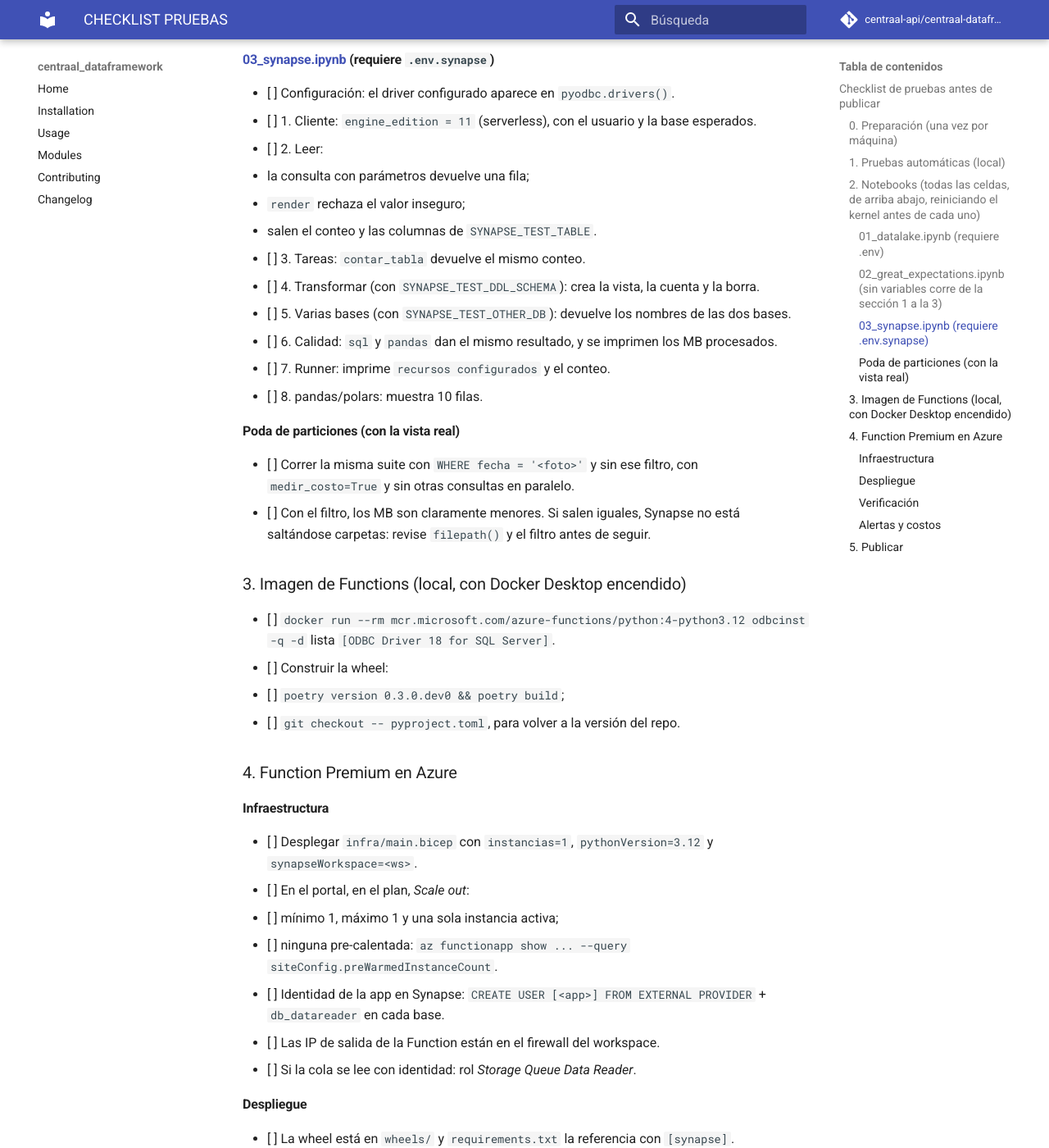
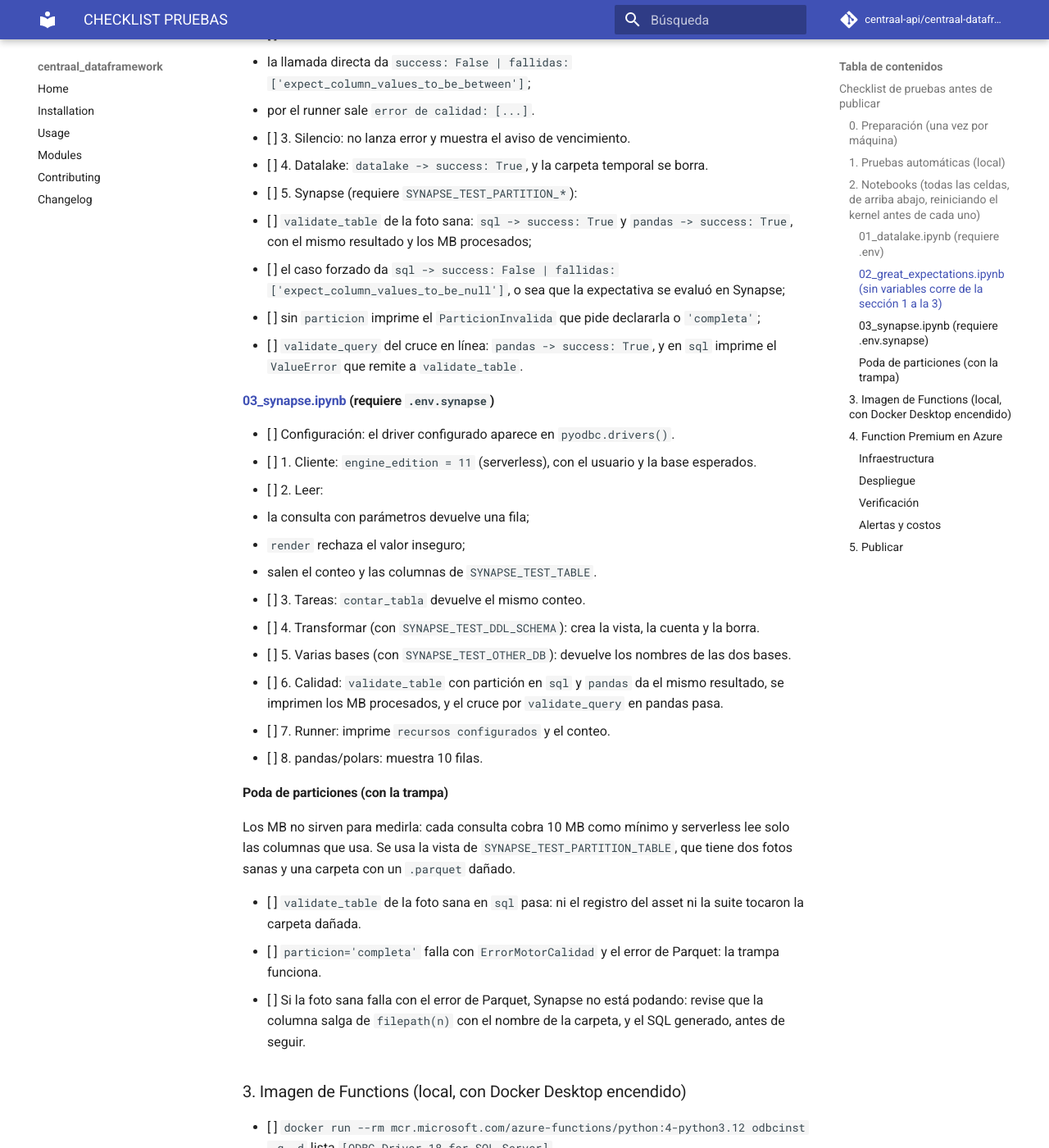
Before and after one commit to centraal-api/centraal-dataframework, an MkDocs documentation site: the page built from docs/CHECKLIST_PRUEBAS.md, in a window 1280 px wide and 1400 px high, scrolled down 2236 px. Shown: the whole window at 82% size. Built offline with MkDocs 1.6.1 and Material for MkDocs 9.7.7, drawn with Linux system fonts in a browser that asks for light colours; comment, search, counter and statistics services are not loaded; some of the changed text lies outside the part shown.

Commit message:
docs: validate_table, trampa de poda, GRANT VIEW DEFINITION y cota de GX

```diff
--- a/docs/CHECKLIST_PRUEBAS.md
+++ b/docs/CHECKLIST_PRUEBAS.md
@@ -17,17 +17,22 @@
   - `SYNAPSE_TEST_TABLE`: una vista de bronze;
   - `SYNAPSE_TEST_GX_QUERY`: un SELECT de esa vista con 2 o 3 columnas y `WHERE fecha = '<foto>'`;
   - `SYNAPSE_TEST_GX_COLUMN`: una columna de esa consulta;
+  - `SYNAPSE_TEST_PARTITION_TABLE`, `SYNAPSE_TEST_PARTITION_COLUMN`, `SYNAPSE_TEST_PARTITION_VALUE`: la vista de
+    prueba con la trampa (dos fotos sanas y una carpeta con un `.parquet` dañado, en el contenedor de pruebas, con su
+    propio `OPENROWSET ... WITH (...)` en un esquema de prueba), su columna de partición y una foto sana;
   - opcionales: `SYNAPSE_TEST_OTHER_DB` y `SYNAPSE_TEST_DDL_SCHEMA`.
-- [ ] Su IP en el firewall del workspace y su usuario en cada base: `CREATE USER [...] FROM EXTERNAL PROVIDER` + `db_datareader`.
+- [ ] Su IP en el firewall del workspace y su usuario en cada base: `CREATE USER [...] FROM EXTERNAL PROVIDER` + `db_datareader` + `GRANT VIEW DEFINITION`.
 
 ## 1. Pruebas automáticas (local)
 
-- [ ] `make test`: isort, black, flake8 y pytest en verde. Las pruebas de Synapse se saltan.
+- [ ] `make test`: isort, black, flake8 y pytest en verde. Con `.env.synapse` lleno, las pruebas de Synapse también corren aquí; sin él se saltan.
 - [ ] `pytest -m synapse -v -s` contra el workspace real:
-  - [ ] pasan `test_select_1`, `test_parameters_supported_on_serverless` y `test_read_test_table`;
-  - [ ] pasa `test_gx_native_sql_matches_pandas`, y en la salida aparece `--- SQL generado por GX ---`;
-  - [ ] ese SQL no trae `SELECT *` ni tablas temporales (`#`), ni errores de serverless;
-  - [ ] anotar los `MB procesados` de `sql` y de `pandas`.
+  - [ ] pasan `test_select_1`, `test_parameters_supported_on_serverless`, `test_read_test_table` y `test_for_database`;
+  - [ ] pasa `test_gx_query_sql_with_columns_is_rejected`: `validate_query` en sql con columnas da `ValueError`, y en pandas pasa;
+  - [ ] pasa `test_validate_table_particion_sql_matches_pandas`, y en la salida aparece `--- SQL generado por GX ---`;
+  - [ ] ese SQL lleva `WHERE <columna> = ?`, sin `DISTINCT`, sin `TOP 1 1`, sin funciones sobre la columna ni tablas temporales (`#`);
+  - [ ] pasan `test_validate_table_completa_falla_por_trampa` (error de Parquet como `ErrorMotorCalidad`), `test_validate_table_sin_particion_se_niega` y `test_validate_table_columna_que_no_es_particion`;
+  - [ ] anotar los `MB procesados` de `sql` y de `pandas` (cada consulta cuenta 10 MB como mínimo).
 
 ## 2. Notebooks (todas las celdas, de arriba abajo, reiniciando el kernel antes de cada uno)
 
@@ -55,10 +60,11 @@
   - por el runner sale `error de calidad: [...]`.
 - [ ] 3. Silencio: no lanza error y muestra el aviso de vencimiento.
 - [ ] 4. Datalake: `datalake -> success: True`, y la carpeta temporal se borra.
-- [ ] 5. Synapse:
-  - [ ] `sql -> success: True` y `pandas -> success: True`, con el mismo resultado;
-  - [ ] el caso con `-5.0` da `sql -> success: False | fallidas: ['expect_column_values_to_be_between']`, o sea que la expectativa se evaluó en Synapse;
-  - [ ] la tabla real da `success: True` y muestra los MB procesados.
+- [ ] 5. Synapse (requiere `SYNAPSE_TEST_PARTITION_*`):
+  - [ ] `validate_table` de la foto sana: `sql -> success: True` y `pandas -> success: True`, con el mismo resultado y los MB procesados;
+  - [ ] el caso forzado da `sql -> success: False | fallidas: ['expect_column_values_to_be_null']`, o sea que la expectativa se evaluó en Synapse;
+  - [ ] sin `particion` imprime el `ParticionInvalida` que pide declararla o `'completa'`;
+  - [ ] `validate_query` del cruce en línea: `pandas -> success: True`, y en `sql` imprime el `ValueError` que remite a `validate_table`.
 
 ### [03_synapse.ipynb](03_synapse.ipynb) (requiere `.env.synapse`)
 
@@ -71,14 +77,17 @@
 - [ ] 3. Tareas: `contar_tabla` devuelve el mismo conteo.
 - [ ] 4. Transformar (con `SYNAPSE_TEST_DDL_SCHEMA`): crea la vista, la cuenta y la borra.
 - [ ] 5. Varias bases (con `SYNAPSE_TEST_OTHER_DB`): devuelve los nombres de las dos bases.
-- [ ] 6. Calidad: `sql` y `pandas` dan el mismo resultado, y se imprimen los MB procesados.
+- [ ] 6. Calidad: `validate_table` con partición en `sql` y `pandas` da el mismo resultado, se imprimen los MB procesados, y el cruce por `validate_query` en pandas pasa.
 - [ ] 7. Runner: imprime `recursos configurados` y el conteo.
 - [ ] 8. pandas/polars: muestra 10 filas.
 
-### Poda de particiones (con la vista real)
+### Poda de particiones (con la trampa)
 
-- [ ] Correr la misma suite con `WHERE fecha = '<foto>'` y sin ese filtro, con `medir_costo=True` y sin otras consultas en paralelo.
-- [ ] Con el filtro, los MB son claramente menores. Si salen iguales, Synapse no está saltándose carpetas: revise `filepath()` y el filtro antes de seguir.
+Los MB no sirven para medirla: cada consulta cobra 10 MB como mínimo y serverless lee solo las columnas que usa. Se usa la vista de `SYNAPSE_TEST_PARTITION_TABLE`, que tiene dos fotos sanas y una carpeta con un `.parquet` dañado.
+
+- [ ] `validate_table` de la foto sana en `sql` pasa: ni el registro del asset ni la suite tocaron la carpeta dañada.
+- [ ] `particion='completa'` falla con `ErrorMotorCalidad` y el error de Parquet: la trampa funciona.
+- [ ] Si la foto sana falla con el error de Parquet, Synapse no está podando: revise que la columna salga de `filepath(n)` con el nombre de la carpeta, y el SQL generado, antes de seguir.
 
 ## 3. Imagen de Functions (local, con Docker Desktop encendido)
 
@@ -95,7 +104,7 @@
 - [ ] En el portal, en el plan, *Scale out*:
   - [ ] mínimo 1, máximo 1 y una sola instancia activa;
   - [ ] ninguna pre-calentada: `az functionapp show ... --query siteConfig.preWarmedInstanceCount`.
-- [ ] Identidad de la app en Synapse: `CREATE USER [<app>] FROM EXTERNAL PROVIDER` + `db_datareader` en cada base.
+- [ ] Identidad de la app en Synapse: `CREATE USER [<app>] FROM EXTERNAL PROVIDER` + `db_datareader` en cada base, y `GRANT VIEW DEFINITION` en las que tengan vistas particionadas (lo exige `validate_table`; riesgo por verificar: las pruebas locales corren con un admin que ya lo tiene).
 - [ ] Las IP de salida de la Function están en el firewall del workspace.
 - [ ] Si la cola se lee con identidad: rol *Storage Queue Data Reader*.
 
@@ -114,7 +123,7 @@
 - [ ] `POST /api/queue_task?code=<key>` con `{"task_name": "<tarea>", "params": {...}}`:
   - [ ] en Application Insights aparecen el inicio, el fin y `tarea_capacidad` con `espera_cola_min`;
   - [ ] con `HISTORY_ENABLED=true`, `GET /api/status/<run_id>` muestra la ejecución exitosa.
-- [ ] Una tarea con `validate_query(..., modo='sql')` termina bien, y el log muestra `GX <nombre> [sql] success=True data_processed_mb=...`.
+- [ ] Una tarea con `validate_table(..., particion={...}, modo='sql')` termina bien, y el log muestra `GX <nombre> [sql] tabla=... particion=... success=True data_processed_mb=...`.
 - [ ] Un fallo de calidad forzado notifica en el primer intento y no se reintenta.
 - [ ] En serie: encolar `{"task_name": ["a", "b", "c"]}`. Cada tarea empieza cuando termina la anterior, y `espera_cola_min` crece.
 - [ ] El timer `monitor_capacidad` deja `capacidad {...}` cada 30 min, con `memoria_limite_mb` cerca de 3500 en EP1.
```
Also changed, not shown: CHANGELOG.md (+14 -0 lines), README.md (+26 -6 lines), docs/MOTOR_DE_COMPUTO.md (+21 -14 lines), docs/PRUEBA_EN_FUNCTION.md (+2 -1 lines), docs/02_great_expectations.ipynb, docs/03_synapse.ipynb, 1 other file.
